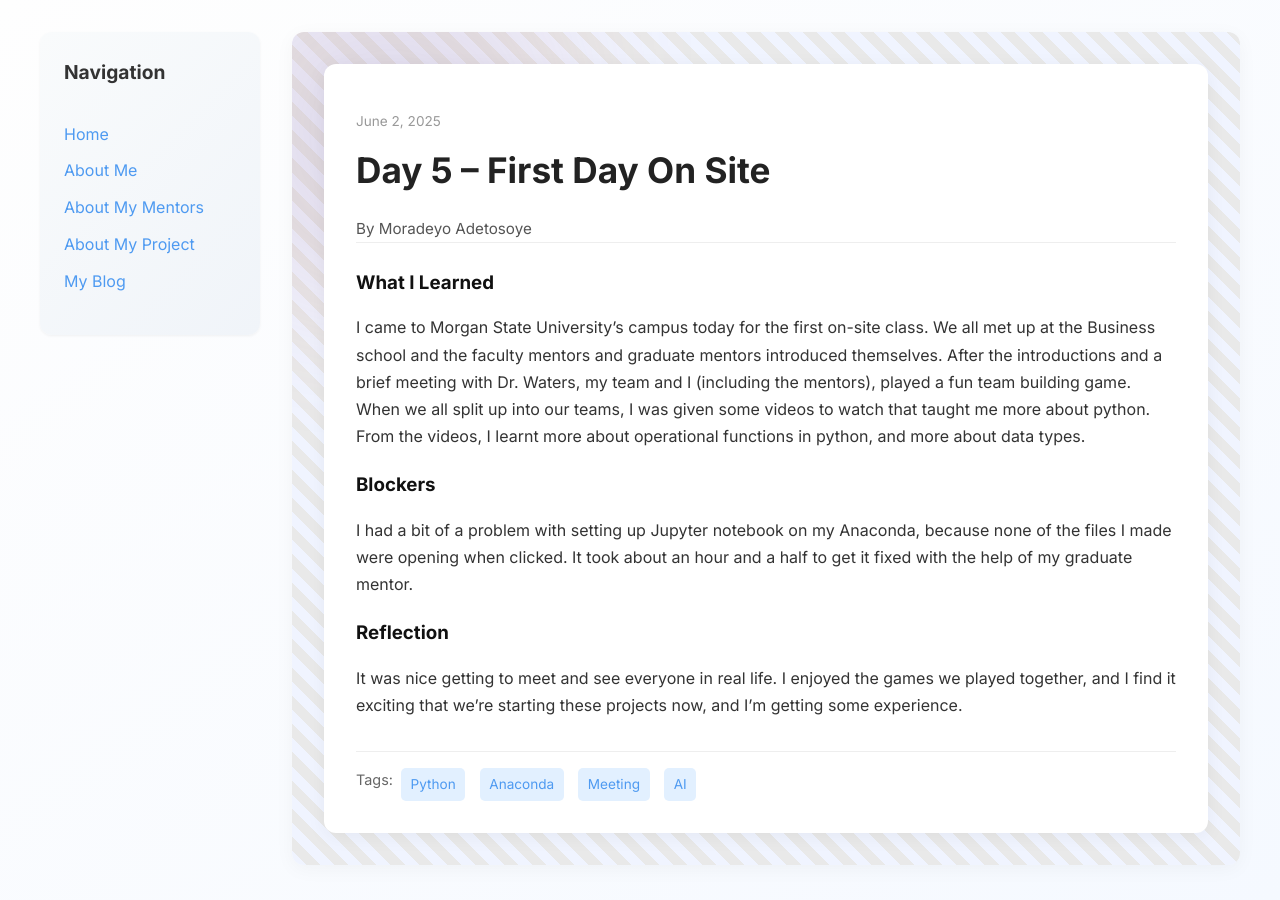
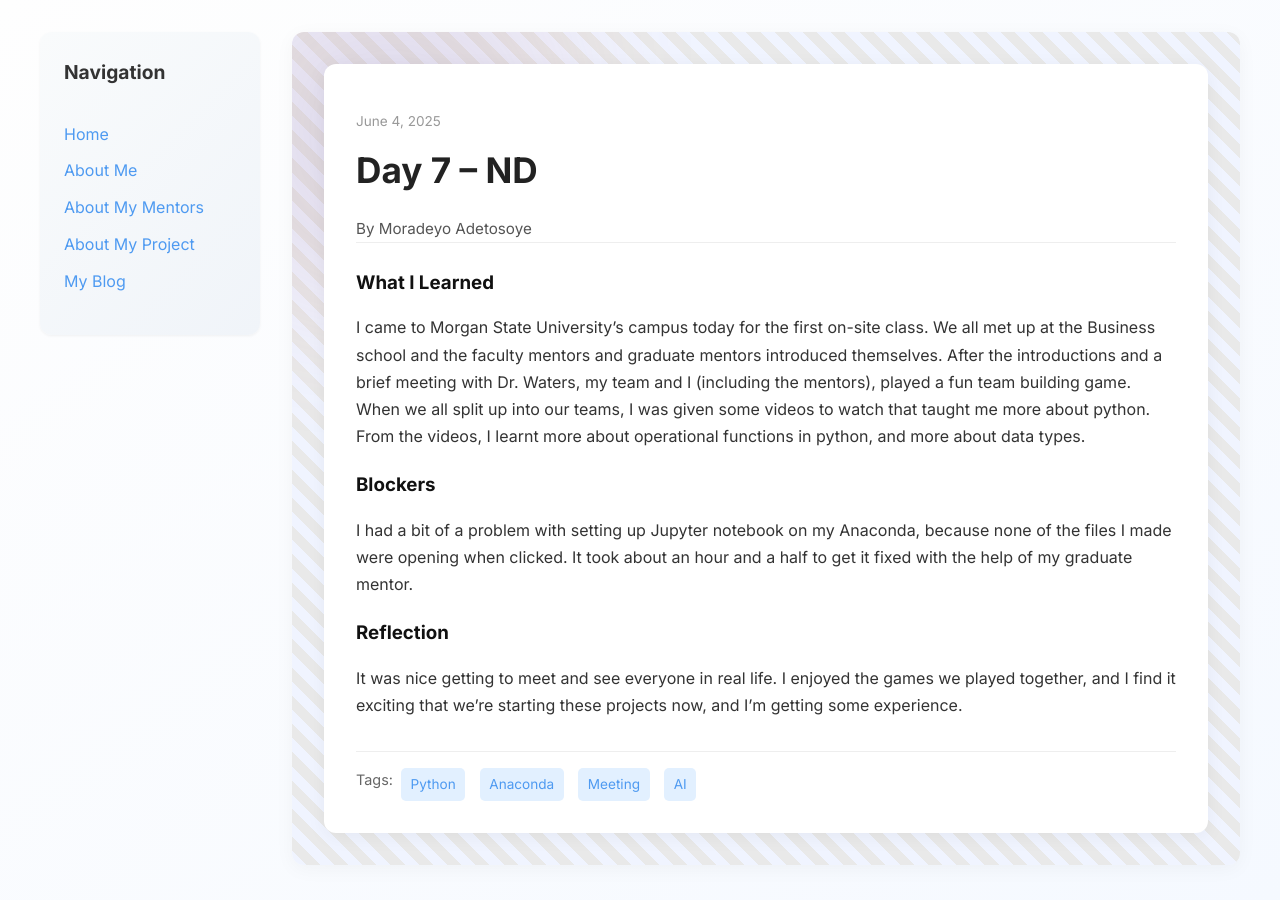
Before and after one commit to Deyo101/deyo101.github.io, a Jekyll site: the page built from _posts/2025-06-04-day-7.md, in a window 1280 px wide. Built offline with Jekyll 4.4.1, drawn with Linux system fonts in a browser that asks for light colours.

Commit message:
Update 2025-06-04-day-7.md

```diff
--- a/_posts/2025-06-04-day-7.md
+++ b/_posts/2025-06-04-day-7.md
@@ -1,9 +1,9 @@
 ---
 layout: post
-title: "Day 5 – First Day On Site"
-date: 2025-06-02
+title: "Day 7 – ND"
+date: 2025-06-04
 author: Moradeyo Adetosoye
-permalink: /day5.html
+permalink: /day7.html
 tags: ["Python", "Anaconda", "Meeting", "AI"]
 
 what_i_learned: |
```
